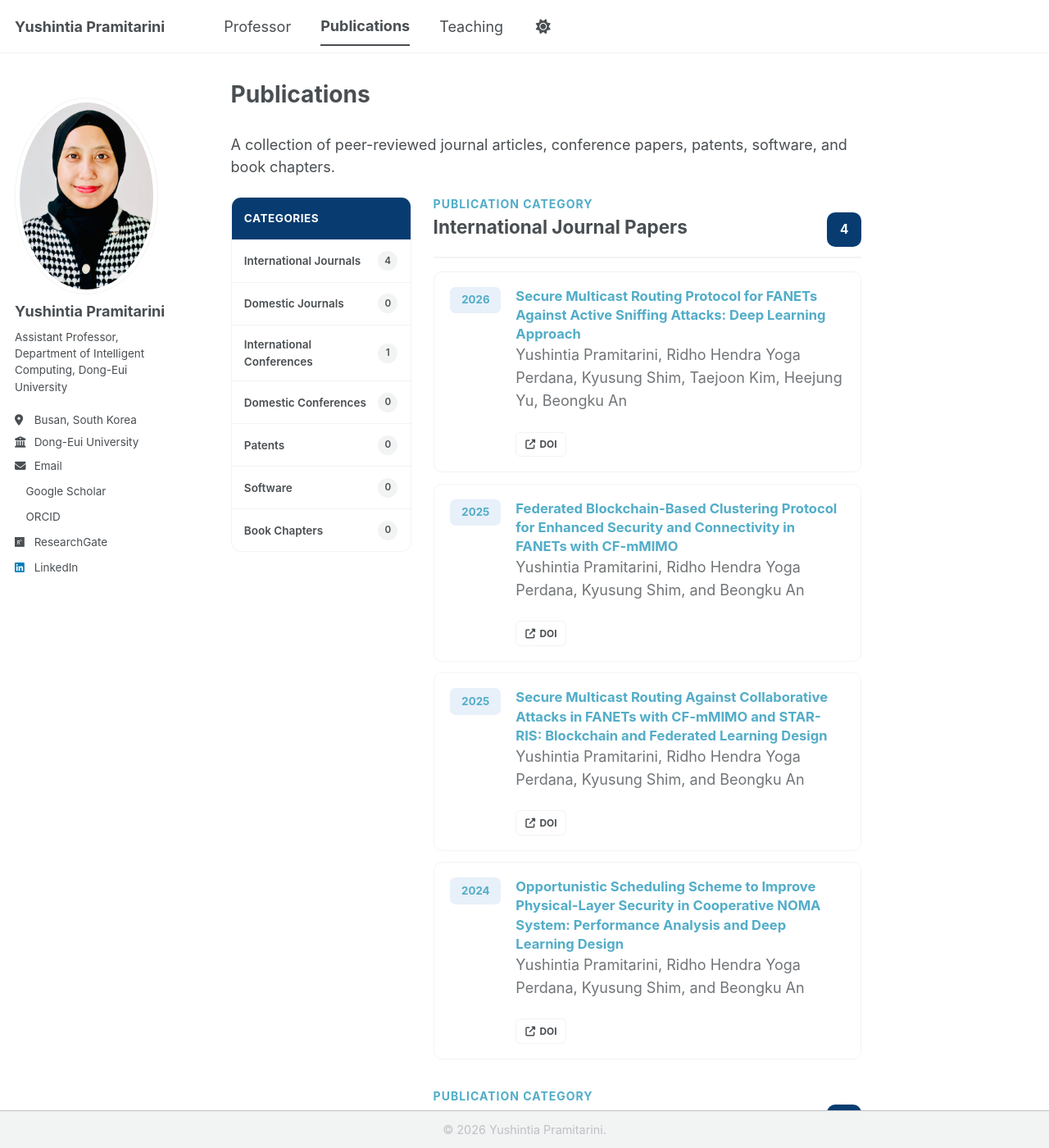
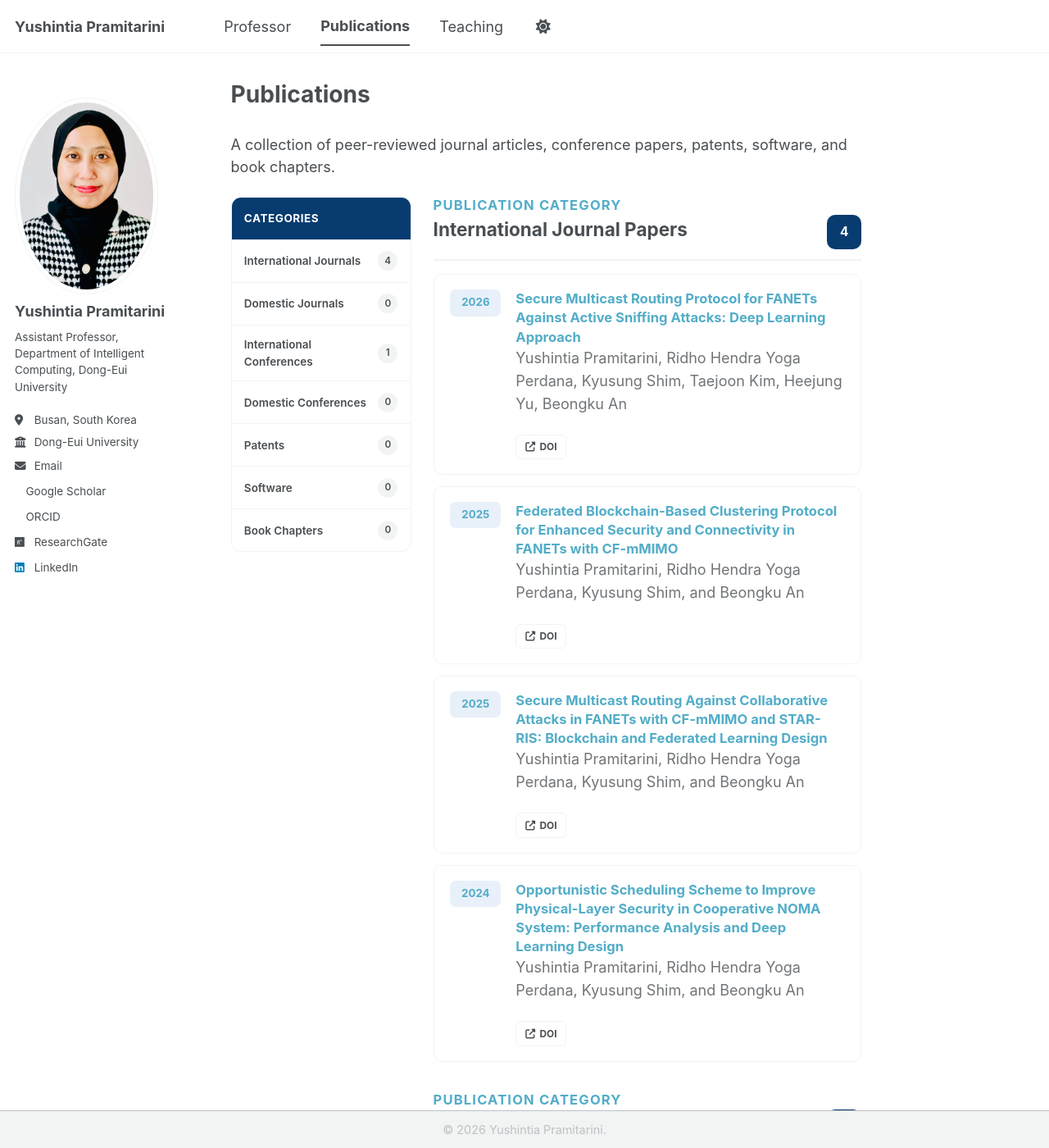
Before and after one commit to yushintia/yushintia.github.io, a Jekyll site: the page built from _pages/publications.md, in a window 1280 px wide and 1400 px high. Shown: the whole window at 82% size. Built offline with Jekyll 4.4.1, drawn with Linux system fonts in a browser that asks for light colours; a style sheet for code colours, icons or effects is not loaded.

Commit message:
Increase font size of pub-section-label

```diff
--- a/assets/css/main.scss
+++ b/assets/css/main.scss
@@ -223,7 +223,7 @@
   display: block;
   margin-bottom: 0.25rem;
   color: var(--global-link-color);
-  font-size: 0.78rem;
+  font-size: 0.92rem;
   font-weight: 700;
   line-height: 1.3;
   letter-spacing: 0.07em;
```
